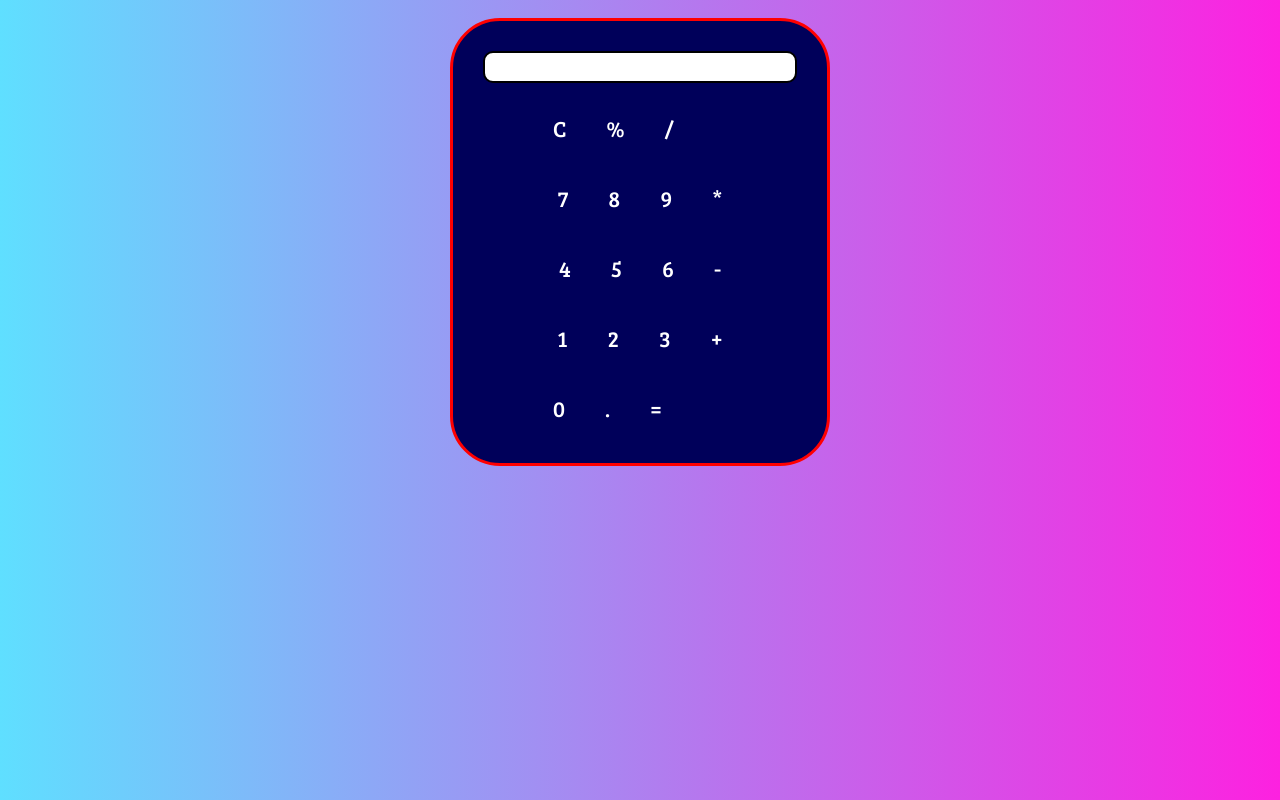
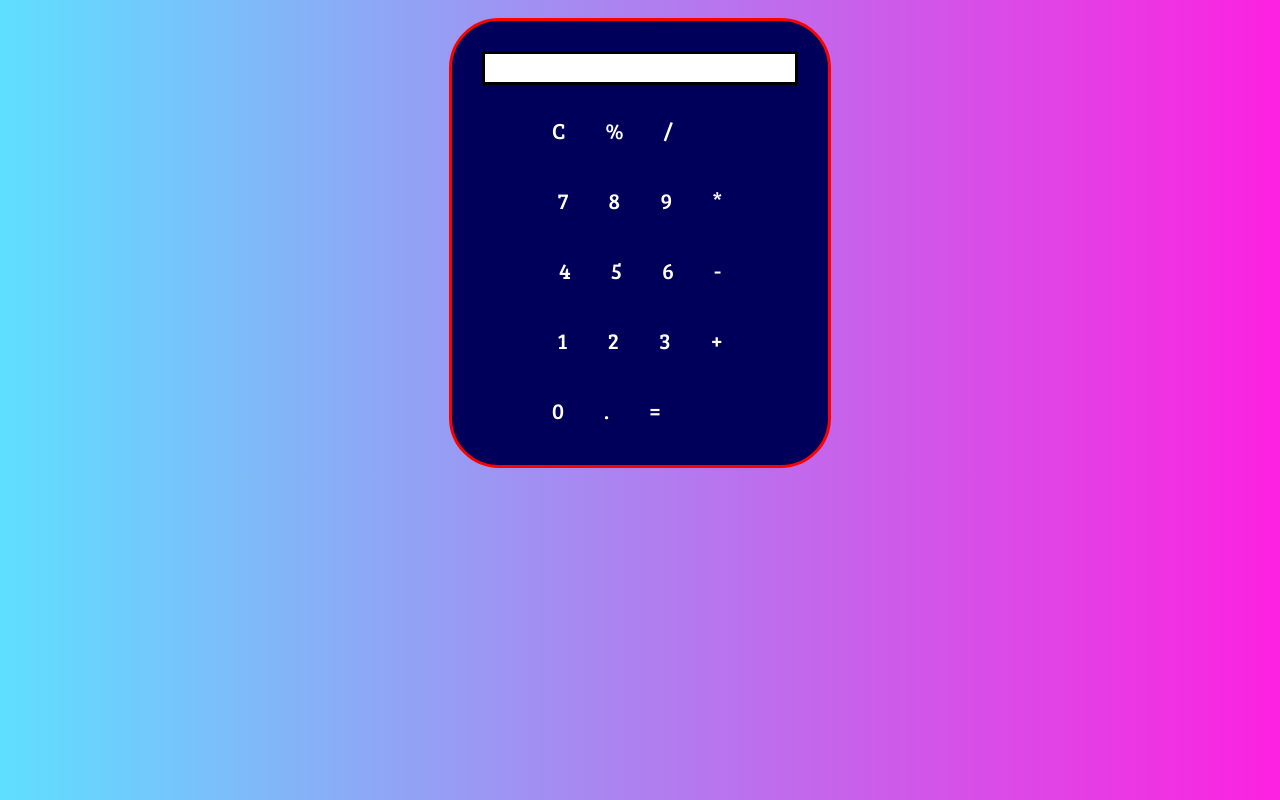
Before and after one commit to sauravkumar123/Calculator-1, a plain HTML site: page index.html in a window 1280 px wide. Drawn offline with Linux system fonts and the light colour scheme.

Commit message:
Update index.html

```diff
--- a/index.html
+++ b/index.html
@@ -18,7 +18,7 @@
             /* width: 225px; */
             width: fit-content;
             margin: 10px;
-            border: 2px solid black;
+            border: 3px solid black;  //Make it some visible
             border-radius: 10px;
             font-family: sans-serif;
             font-size: 1.4rem;
```
